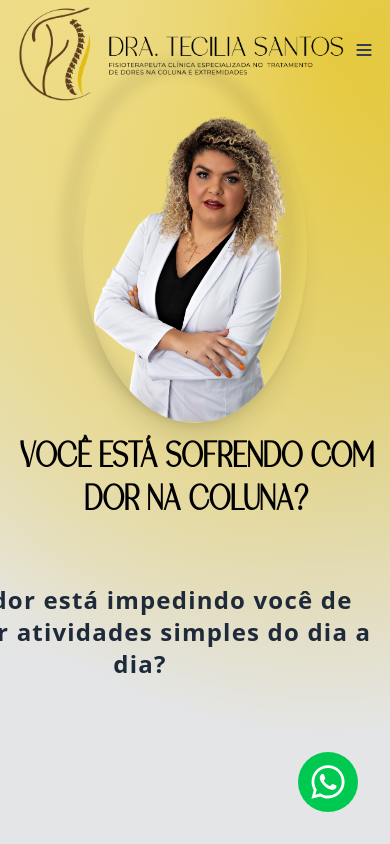
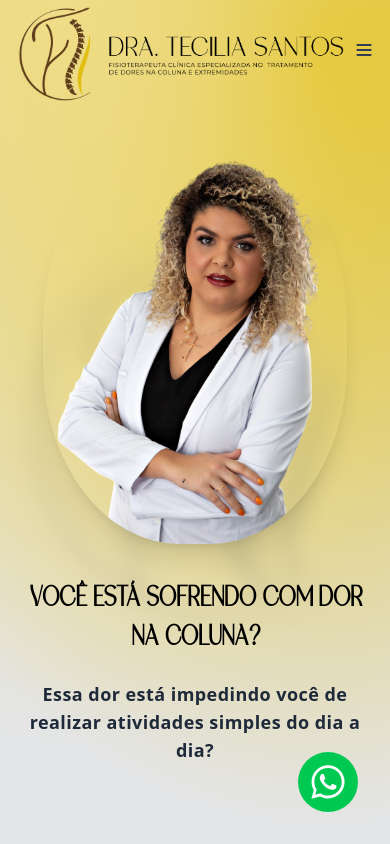
Before and after one commit to tiago-forward/landing-page-tecilia, a Next.js app: page / in a window 390 px wide. Shown: the top 844 px of the page. Built offline with nearby package versions, Linux system fonts and the light colour scheme.

Commit message:
added containet separator

```diff
--- a/src/app/page.tsx
+++ b/src/app/page.tsx
@@ -7,50 +7,91 @@ import Image from "next/image";
 
 export default function Home() {
   return (
-    <main className="">
+    <main>
       <section id="home" className="min-h-[90vh] backgroundGrandientHero">
-        <div className="max-w-6xl mx-auto min-h-[90vh] p-4 pt-20 lg:pt-40 relative">
-          <div className="flex flex-col items-center justify-center gap-4 lg:flex-row relative">
-            <div className="relative w-[14rem] lg:w-[28rem] lg:h-[28rem]">
-              {/* Oval decorativo */}
-              <div className="absolute inset-0 -left-4 -top-4 w-full h-full rounded-[50%] border-4 border-primary opacity-30 g blur-sm z-0" />
+        <div
+          className="absolute inset-0 z-0"
+          style={{
+            backgroundImage: `url('/assets/logos/Marca D_água-12.png')`,
+            backgroundSize: "contain",
+            backgroundRepeat: "no-repeat",
+            backgroundPosition: "80% center", // desloca a imagem para a direita
+            filter: "blur(12px)", // aplica blur direto
+            opacity: 0.2,
+          }}
+        />
 
-              {/* Imagem em si */}
-              <div className="relative z-10 overflow-hidden rounded-[50%] shadow-xl">
+        <div className="max-w-6xl mx-auto min-h-[90vh] px-4 pt-24 md:pt-32 lg:pt-40 relative">
+          <div className="flex flex-col items-center justify-center gap-8 lg:flex-row relative mt-10 md:mt-20">
+            {/* Container da imagem com marca d'água */}
+            <div className="relative w-full max-w-xs md:max-w-md lg:max-w-[28rem] aspect-square flex-shrink-0">
+              <div className="z-10 absolute inset-2 overflow-hidden h-[400px] md:h-[550px] rounded-[45%] shadow-xl">
                 <Image
                   src={Person}
                   alt="Profissional"
-                  className="w-full h-full object-cover"
+                  fill
+                  className="object-cover w-full h-full"
+                  priority
                 />
               </div>
             </div>
 
+            {/* Texto da seção inicial */}
+            <div className="flex flex-col md:gap-10 items-center justify-center mt-24 lg:mt-0 text-center">
               <h1
                 style={{ transform: "scaleY(1.2)" }}
-              className="font-actioness uppercase max-w-2xl mb-20 text-3xl text-center font-bold md:text-4xl lg:text-6xl"
+                className="font-actioness uppercase mb-8 text-2xl font-bold md:text-4xl lg:text-5xl xl:text-6xl max-w-xl"
               >
                 Você está sofrendo com dor na coluna?
               </h1>
-          </div>
-          <div className="flex flex-col items-center justify-center gap-4">
-            <p className="text-txt-description font-semibold text-2xl text-center tracking-wider md:text-3xl lg:text-4xl lg:my-10 w-[500px] absolute bottom-[80px] right-0">
-              Essa dor está impedindo você de realizar atividades simples do dia
-              a dia?
+              <p className="text-txt-description font-semibold text-lg md:text-2xl lg:text-3xl tracking-wide max-w-md sm:max-w-xl lg:max-w-2xl">
+                Essa dor está impedindo você de realizar atividades simples do
+                dia a dia?
               </p>
-            {/* <CallToActionAnchor href="#pricing" /> */}
             </div>
           </div>
+        </div>
+        <svg xmlns="http://www.w3.org/2000/svg" viewBox="0 0 1440 320">
+          <path
+            fill="#E4E5E7"
+            fill-opacity="1"
+            d="M0,64L60,74.7C120,85,240,107,360,112C480,117,600,107,720,128C840,149,960,203,1080,229.3C1200,256,1320,256,1380,256L1440,256L1440,320L1380,320C1320,320,1200,320,1080,320C960,320,840,320,720,320C600,320,480,320,360,320C240,320,120,320,60,320L0,320Z"
+          ></path>
+        </svg>
       </section>
+
+      {/* Seções subsequentes */}
       <section id="sobre" className="py-20 min-h-[79vh]">
         <About />
       </section>
-      <section id="serviços" className="py-20 min-h-[79vh]">
+      <svg xmlns="http://www.w3.org/2000/svg" viewBox="0 0 1440 320">
+        <path
+          fill="#E5DAA6"
+          fill-opacity="1"
+          d="M0,192L60,208C120,224,240,256,360,229.3C480,203,600,117,720,112C840,107,960,181,1080,181.3C1200,181,1320,107,1380,69.3L1440,32L1440,320L1380,320C1320,320,1200,320,1080,320C960,320,840,320,720,320C600,320,480,320,360,320C240,320,120,320,60,320L0,320Z"
+        ></path>
+      </svg>
+      <section id="serviços" className="min-h-[79vh] bg-[#E5DAA6]">
         <Services />
+        <svg xmlns="http://www.w3.org/2000/svg" viewBox="0 0 1440 320">
+          <path
+            fill="#E4E5E7"
+            fill-opacity="1"
+            d="M0,32L60,53.3C120,75,240,117,360,117.3C480,117,600,75,720,85.3C840,96,960,160,1080,176C1200,192,1320,160,1380,144L1440,128L1440,320L1380,320C1320,320,1200,320,1080,320C960,320,840,320,720,320C600,320,480,320,360,320C240,320,120,320,60,320L0,320Z"
+          ></path>
+        </svg>
       </section>
-      <section id="depoimentos" className="py-20 min-h-[79vh]">
+      <section id="depoimentos" className="min-h-[79vh]">
         <Testimonials />
       </section>
-      <section id="contato" className="py-20 min-h-[79vh]">
+      <svg xmlns="http://www.w3.org/2000/svg" viewBox="0 0 1440 320">
+        <path
+          fill="#E5DAA6"
+          fill-opacity="1"
+          d="M0,128L60,133.3C120,139,240,149,360,154.7C480,160,600,160,720,138.7C840,117,960,75,1080,85.3C1200,96,1320,160,1380,192L1440,224L1440,320L1380,320C1320,320,1200,320,1080,320C960,320,840,320,720,320C600,320,480,320,360,320C240,320,120,320,60,320L0,320Z"
+        ></path>
+      </svg>
+      <section id="contato" className="min-h-[79vh] bg-[#E5DAA6]">
         <Contact />
       </section>
     </main>
```
Also changed, not shown: public/assets/logos/Marca D_água-12.png, public/assets/svgs/wave.svg (added). Lines whose indentation alone changed are shown as unchanged.
